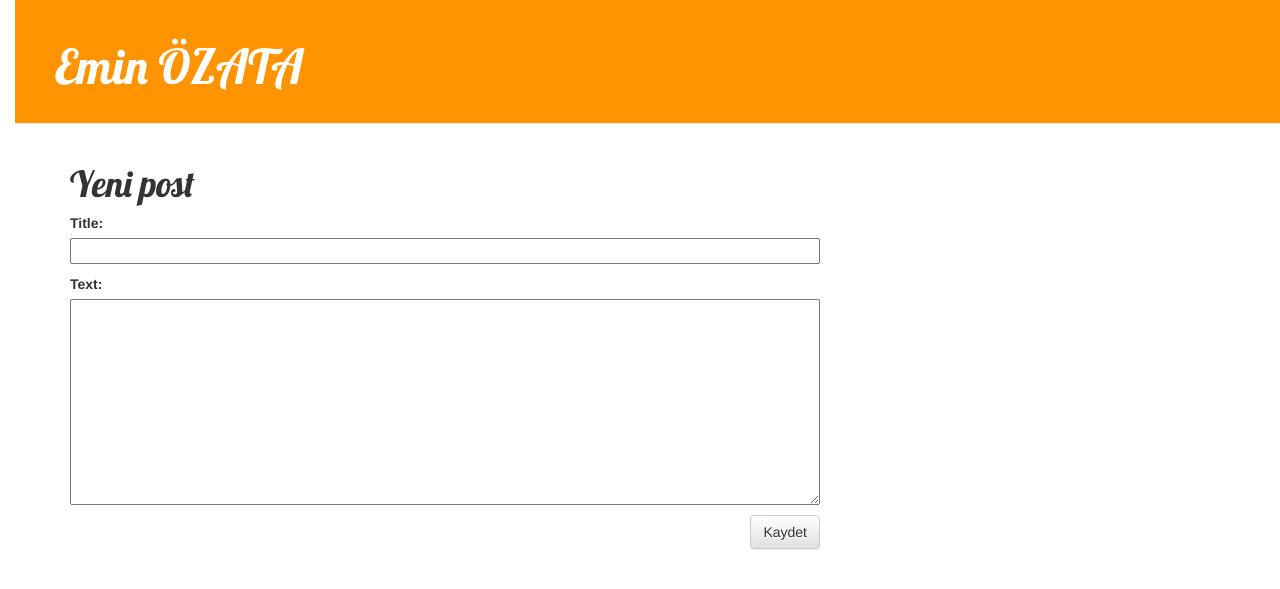
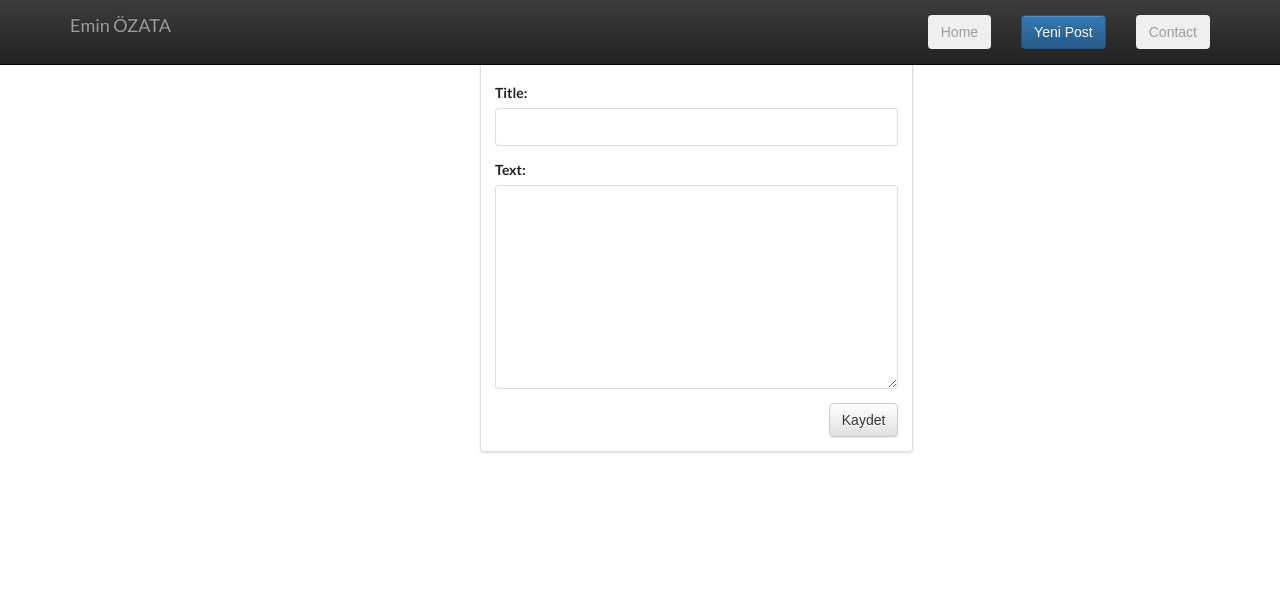
Before and after one commit to eminozata/my-first-blog, a Django app: page /post/new/ in a window 1280 px wide. Shown: the top 589 px of the page. Run offline with Django 3.2, Linux system fonts and the light colour scheme; some libraries are stand-ins or nearby versions.

Commit message:
csemantic.ui

```diff
--- a/blog/static/css/blog.css
+++ b/blog/static/css/blog.css
@@ -1,15 +1,15 @@
 h1 a {
-    color: #FCA205;
+    color: #cf7017;
 }
 body {
     padding-left: 15px;
 }
 h1 a {
-    color: #FCA205;
-    font-family: 'Lobster';
+    color: #fc6005;
+    font-family: 'Open Sans', sans-serif;
 }
 .page-header {
-    background-color: #ff9400;
+    background-color: #ff4800;
     margin-top: 0;
     padding: 20px 20px 20px 40px;
 }
@@ -25,7 +25,7 @@ h1 a {
 }
 
 h1, h2, h3, h4 {
-    font-family: 'Lobster', cursive;
+    font-family: 'Open Sans', sans-serif;
 }
 
 .date {
--- a/blog/templates/blog/base.html
+++ b/blog/templates/blog/base.html
@@ -4,23 +4,28 @@
         <title>Emin Özata Blog</title>
         <link rel="stylesheet" href="//maxcdn.bootstrapcdn.com/bootstrap/3.2.0/css/bootstrap.min.css">
         <link rel="stylesheet" href="//maxcdn.bootstrapcdn.com/bootstrap/3.2.0/css/bootstrap-theme.min.css">
-        <link href="//fonts.googleapis.com/css?family=Lobster&subset=latin,latin-ext" rel="stylesheet" type="text/css">
+        <link rel="preconnect" href="https://fonts.googleapis.com">
+        <link rel="preconnect" href="https://fonts.gstatic.com" crossorigin>
+        <link href="https://fonts.googleapis.com/css2?family=Open+Sans:ital,wght@1,300&display=swap" rel="stylesheet">
         <link rel="stylesheet" href="{% static 'css/blog.css' %}">
+
+
+        <link rel="stylesheet" type='text/css' href="https://cdnjs.cloudflare.com/ajax/libs/semantic-ui/2.2.14/semantic.min.css">
+        <script src="https://cdnjs.cloudflare.com/ajax/libs/semantic-ui/2.4.1/semantic.min.js"></script>
+
     </head>
     <body>
-        <div class="page-header">
-            {% if user.is_authenticated %}
-                <a href="{% url 'post_new' %}" class="top-menu"><span class="glyphicon glyphicon-plus"></span></a>
-            {% endif %}
-            <h1><a href="/">Emin ÖZATA</a></h1>
-        </div>
-        <div class="content container">
-            <div class="row">
-                <div class="col-md-8">
+<div class="ui attached stackable menu">
+      {% include "blog/navbar.html" %}
+    </div>
+
+
+
                 {% block content %}
                 {% endblock %}
-                </div>
-            </div>
-        </div>
+
+
+
+
     </body>
 </html>
--- /dev/null
+++ b/blog/templates/blog/navbar.html
@@ -0,0 +1,28 @@
+<header class="navbar navbar-inverse navbar-fixed-top bs-docs-nav" role="banner">
+  <div class="container">
+    <div class="navbar-header">
+      <button class="navbar-toggle" type="button" data-toggle="collapse" data-target=".bs-navbar-collapse">
+        <span class="sr-only">Toggle navigation</span>
+        <span class="icon-bar"></span>
+        <span class="icon-bar"></span>
+        <span class="icon-bar"></span>
+      </button>
+      <a href="./" class="navbar-brand">Emin ÖZATA</a>
+    </div>
+    <nav class="collapse navbar-collapse bs-navbar-collapse" role="navigation">
+      <ul class="nav navbar-nav navbar-right">
+        <li>
+          <a href="#"><button type="button" class="btn btn-outline-secondary">Home</button></a>
+        </li>
+        <li>
+          <a href="{% url 'post_new' %}" >
+          <button type="button" class="btn btn-primary">Yeni Post</button>
+          </a>
+        </li>
+        <li>
+          <a href="mailto:muhammeteminozata@gmail.com"><button type="button" class="btn btn-outline-secondary">Contact</button></a>
+        </li>
+      </ul>
+    </nav>
+  </div>
+</header>
--- a/blog/templates/blog/post_detail.html
+++ b/blog/templates/blog/post_detail.html
@@ -1,5 +1,4 @@
 {% extends 'blog/base.html' %}
-
 {% block content %}
     <div class="post">
         {% if post.published_date %}
--- a/blog/templates/blog/post_edit.html
+++ b/blog/templates/blog/post_edit.html
@@ -1,9 +1,25 @@
 {% extends 'blog/base.html' %}
 
 {% block content %}
-    <h1>Yeni post</h1>
-    <form method="POST" class="post-form">{% csrf_token %}
-        {{ form.as_p }}
-        <button type="submit" class="save btn btn-default">Kaydet</button>
-    </form>
+
+
+
+<div class="ui internally celled grid">
+
+    <div class="row">
+        <div class="six wide column">
+        </div>
+
+        <div class="ui segment">
+            <form method="POST" class="ui form">{% csrf_token %}
+                {{ form.as_p }}
+                <button type="submit" class="save btn btn-default">Kaydet</button>
+                </form>
+        </div>
+
+
+    </div>
+
+</div>
+
 {% endblock %}
--- a/blog/urls.py
+++ b/blog/urls.py
@@ -3,6 +3,7 @@ from . import views
 
 urlpatterns = [
     path('', views.post_list, name='post_list'),
+    path('test/', views.test, name='test'),
     path('post/<int:pk>/', views.post_detail, name='post_detail'),
     path('post/new/', views.post_new, name='post_new'),
     path('post/<int:pk>/edit/', views.post_edit, name='post_edit'),
--- a/blog/views.py
+++ b/blog/views.py
@@ -9,6 +9,10 @@ from django.shortcuts import redirect, get_object_or_404
 def post_list(request):
     posts = Post.objects.filter(published_date__lte=timezone.now()).order_by('-published_date')
     return render(request, 'blog/post_list.html', {'posts': posts})
+
+def test(request):
+
+    return render(request, 'blog/test.html', {})
 
 def post_detail(request, pk):
     post = get_object_or_404(Post, pk=pk)
--- a/mysite/settings.py
+++ b/mysite/settings.py
@@ -123,6 +123,9 @@ USE_TZ = True
 STATIC_URL = '/static/'
 STATIC_ROOT = os.path.join(BASE_DIR, 'static')
 
+MEDIA_ROOT =  os.path.join(BASE_DIR, 'media')
+MEDIA_URL = '/media/'
+
 # Default primary key field type
 # https://docs.djangoproject.com/en/3.2/ref/settings/#default-auto-field
 
--- a/mysite/urls.py
+++ b/mysite/urls.py
@@ -16,6 +16,8 @@ Including another URLconf
 from django.contrib import admin
 from django.urls import path, include
 
+
+
 urlpatterns = [
     path('admin/', admin.site.urls),
     path('', include('blog.urls')),
```
Also changed, not shown: blog/templates/blog/post_list.html (+38 -8 lines), blog/templates/blog/test.html (added, +11 -0 lines).
